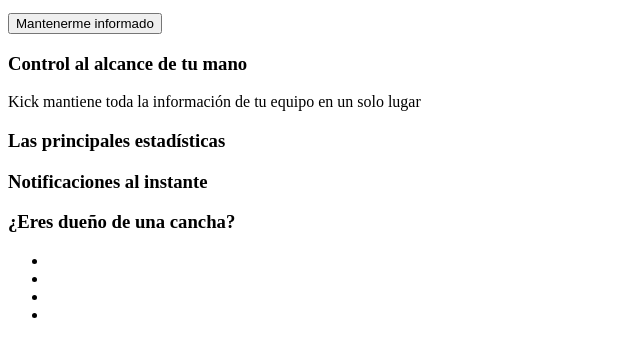
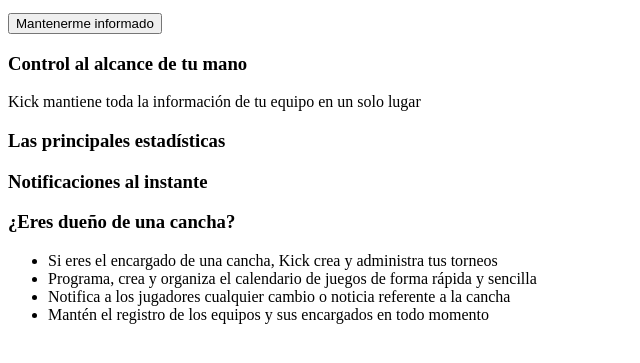
Before and after one commit to ReyesTimes/kicklanding, a website built with webpack: page index.html in a window 1280 px wide. Shown: the part 101-464 px from the top of the page, without its empty margins (0-640 px from the left). Built offline with nearby package versions, Linux system fonts and the light colour scheme.

Commit message:
:hammer: add il elements to section

```diff
--- a/index.html
+++ b/index.html
@@ -28,10 +28,10 @@
             <section>
                 <h3>¿Eres dueño de una cancha?</h3>
                 <ul>
-                    <li></li>
-                    <li></li>
-                    <li></li>
-                    <li></li>
+                    <li>Si eres el encargado de una cancha, Kick crea y administra tus torneos</li>
+                    <li>Programa, crea y organiza el calendario de juegos de forma rápida y sencilla</li>
+                    <li>Notifica a los jugadores cualquier cambio o noticia referente a la cancha</li>
+                    <li>Mantén el registro de los equipos y sus encargados en todo momento</li>
                 </ul>
             </section>
         </article>
```
